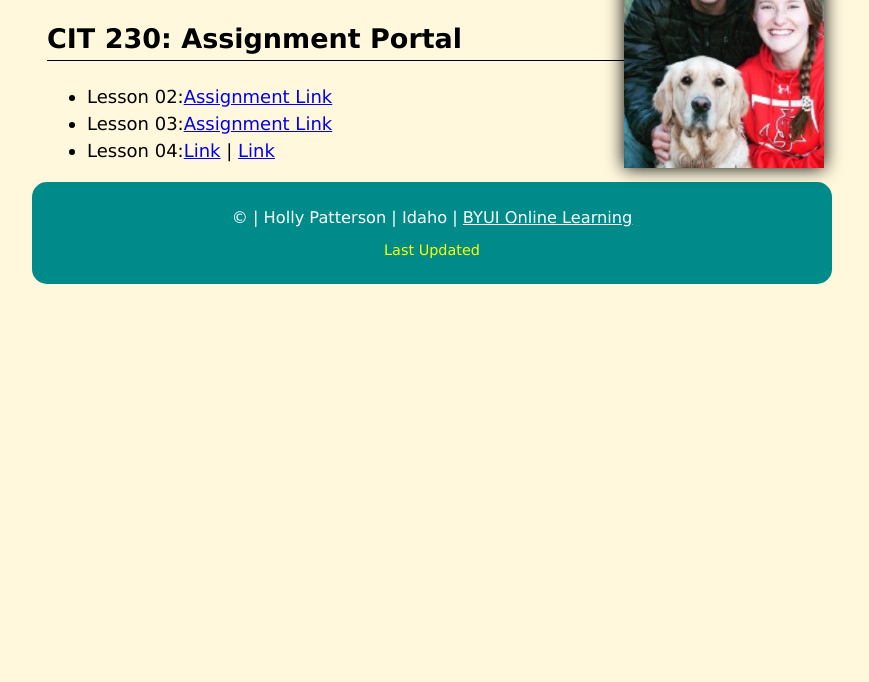
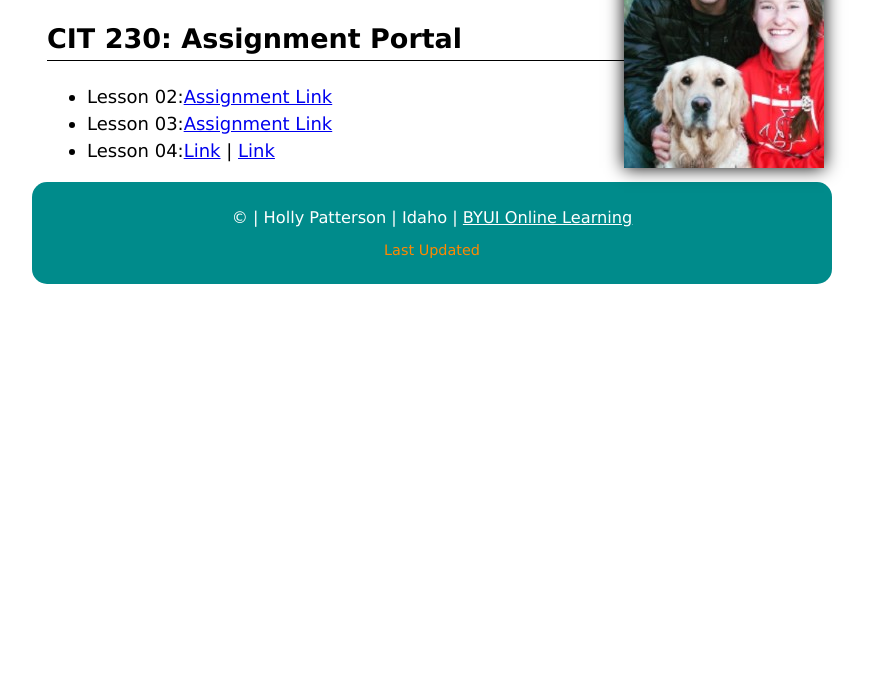
Before and after one commit to pat19001/pat19001.github.io, a plain HTML site: page index.html in a window 1280 px wide. Shown: the part 118-800 px from the top of the page, without its empty margins (208-1077 px from the left). Drawn offline with Linux system fonts and the light colour scheme.

Commit message:
changed background color & footer text color

```diff
--- a/css/main.css
+++ b/css/main.css
@@ -1,7 +1,7 @@
 body {
   font-size: 18px;
   line-height: 1.5;
-  background-color: cornsilk;
+  background-color: white;
   font-family: Verdana, Geneva, Tahoma, sans-serif;
 }
 #index-main {
@@ -45,7 +45,7 @@ footer p.legal {
   font-size: .9em;
 }
 footer p.highlight {
-  color: yellow;
+  color: #ff8800;
   font-size: .8em;
   margin-top: 0;
 }
```
